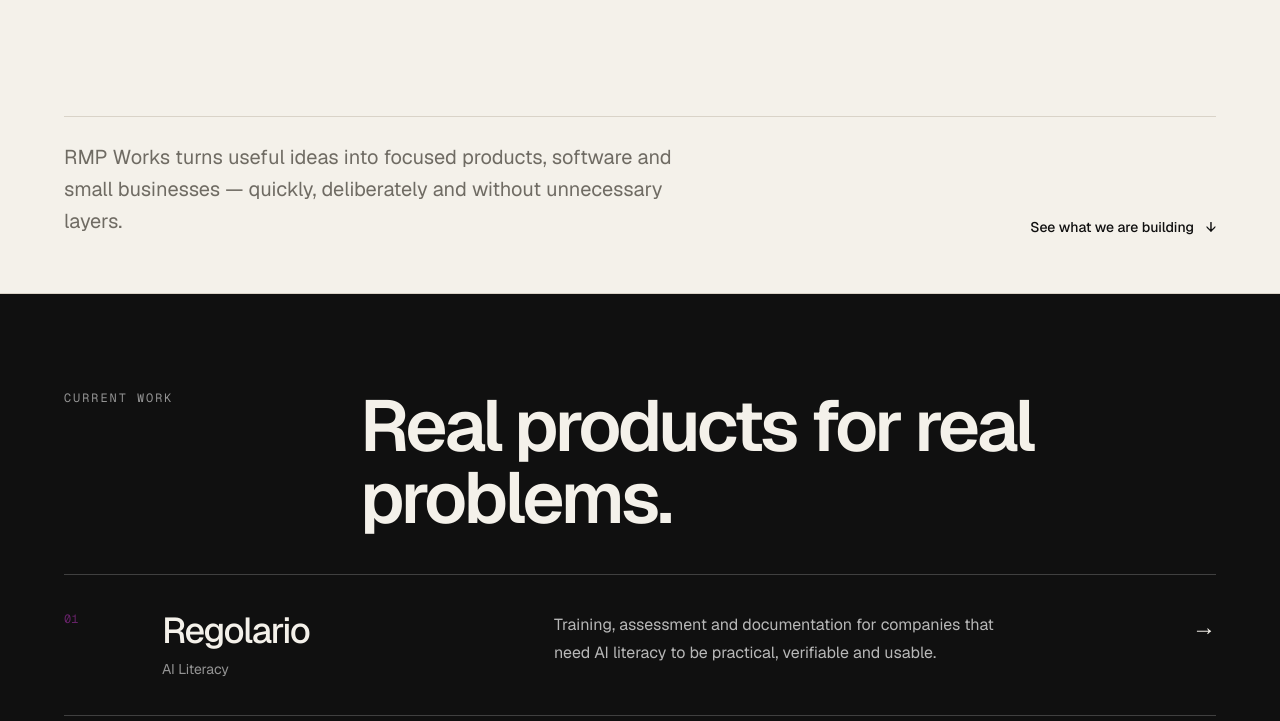
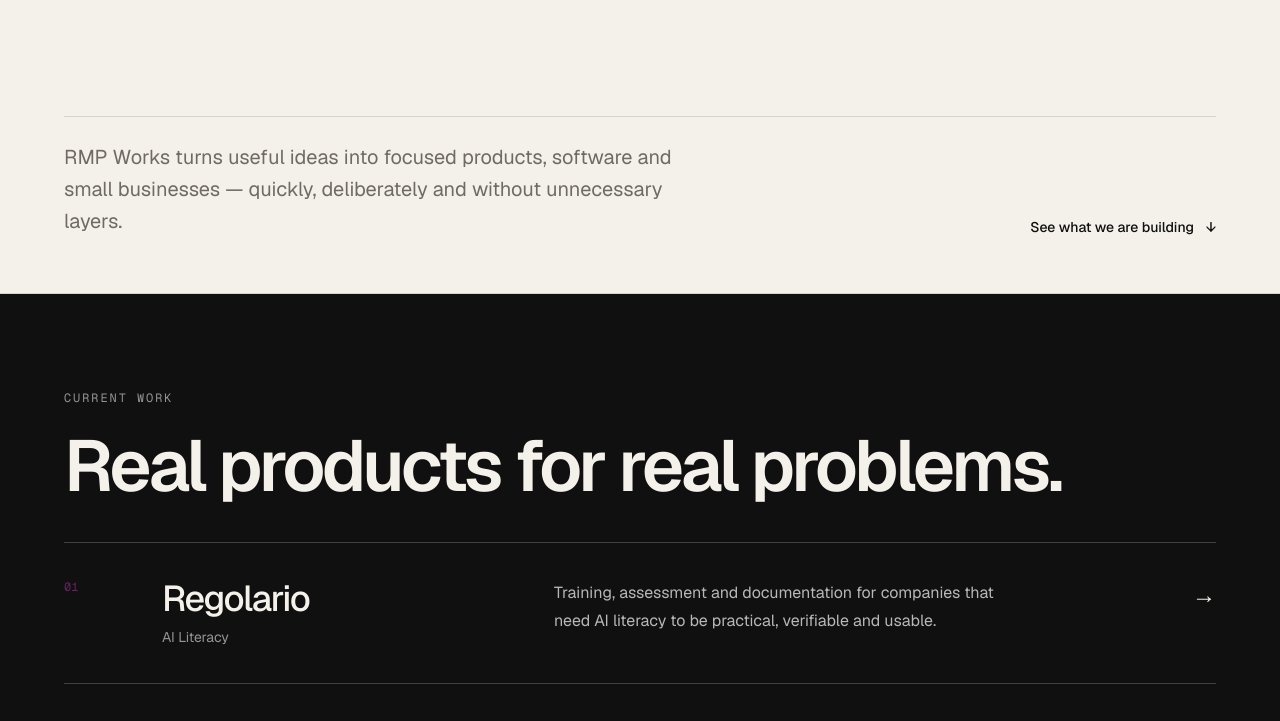
Before and after one commit to MacNaym/rmpworks, a Next.js app: page /en in a window 1280 px wide. Shown: the part 449-1170 px from the top of the page. Built offline with nearby package versions, Linux system fonts and the light colour scheme.

Commit message:
Align English projects section heading hierarchy

```diff
--- a/app/en/page.tsx
+++ b/app/en/page.tsx
@@ -61,9 +61,9 @@ export default function EnglishHome() {
 
       <section id="work" className="border-y border-[var(--line)] bg-[#101010] text-[#f4f1ea]">
         <div className={`${frame} py-16 sm:py-20 lg:py-24`}>
-          <div className="grid gap-8 border-b border-white/20 pb-10 md:grid-cols-12">
-            <p className="font-mono text-xs uppercase tracking-[0.16em] text-white/55 md:col-span-3">Current work</p>
-            <h2 className="text-4xl font-semibold tracking-[-0.045em] sm:text-5xl md:col-span-9 lg:text-7xl">Real products for real problems.</h2>
+          <div className="border-b border-white/20 pb-10">
+            <p className="font-mono text-xs uppercase tracking-[0.16em] text-white/55">Current work</p>
+            <h2 className="mt-6 max-w-6xl text-4xl font-semibold tracking-[-0.045em] sm:text-5xl lg:text-7xl">Real products for real problems.</h2>
           </div>
           <div>
             {ventures.map((venture) => (
```
